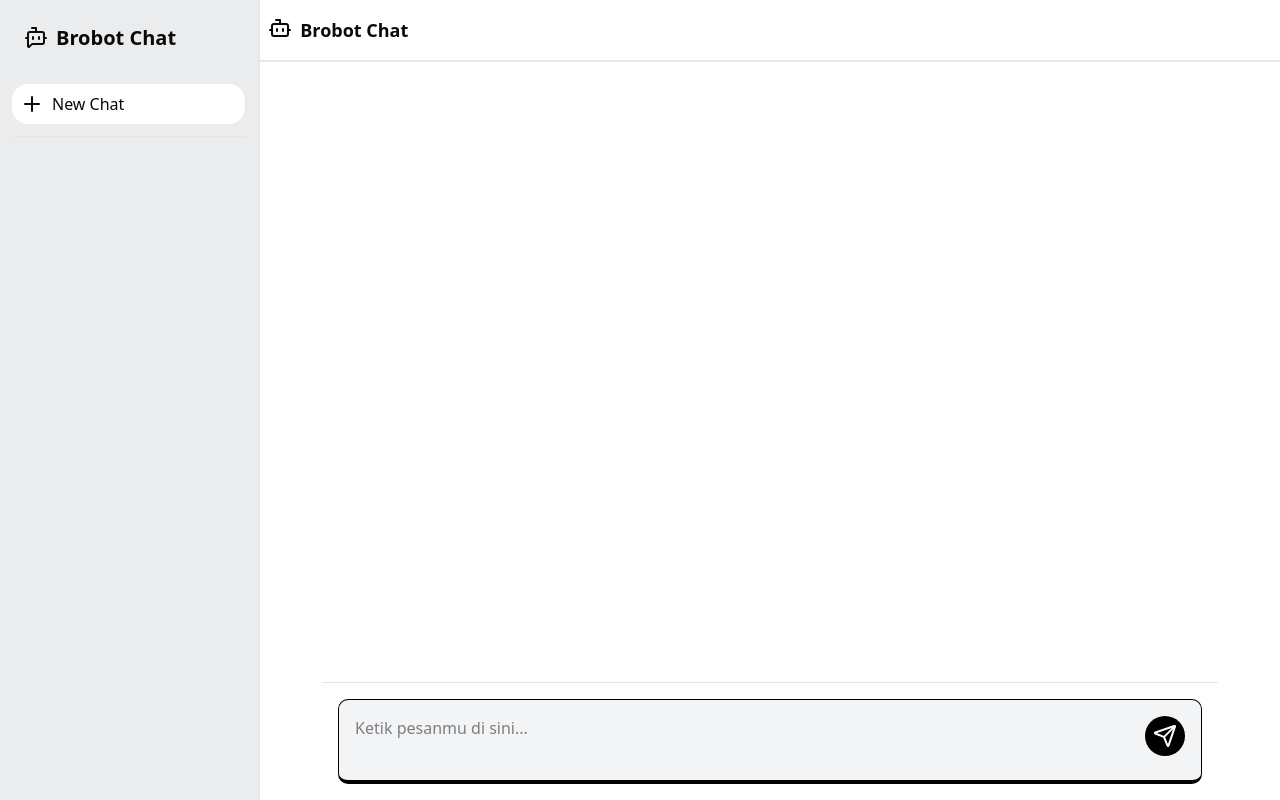
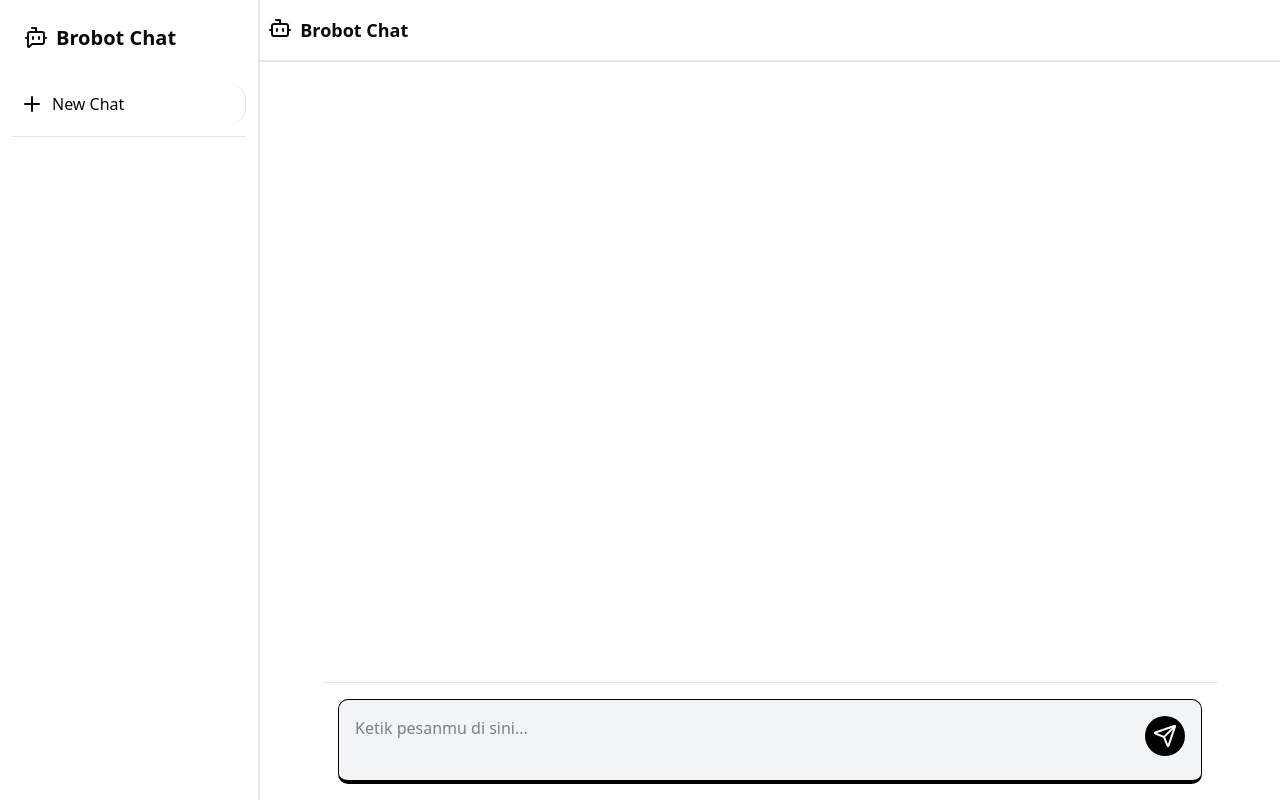
Before and after one commit to AhmadKamaludin24/brobot-chat, a Next.js app: page / in a window 1280 px wide. Built offline with nearby package versions, Linux system fonts and the light colour scheme.

Commit message:
modified:   app/layout.tsx

```diff
--- a/app/layout.tsx
+++ b/app/layout.tsx
@@ -27,7 +27,7 @@ export default function RootLayout({
   return (
     <html lang="en">
       <body
-        className={`${geistSans.variable} ${geistMono.variable} antialiased flex bg-gray-700 `}
+        className={`${geistSans.variable} ${geistMono.variable} antialiased flex `}
       >
         <div className="flex max-sm:hidden w-80 p-3 h-svh flex-col items-center border-r-2 border-r-gray-200 bg-white/90">
           <div className="flex w-full items-center p-3 gap-2">
```
